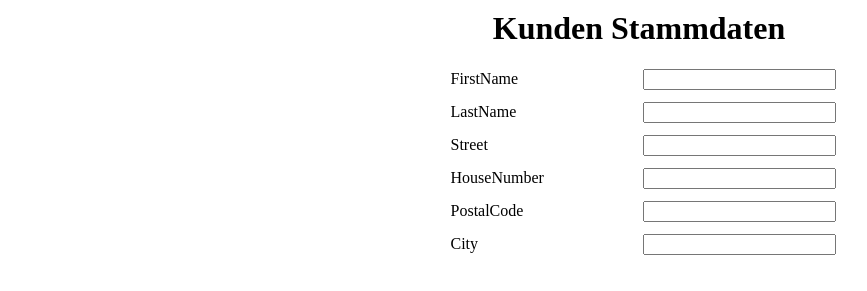
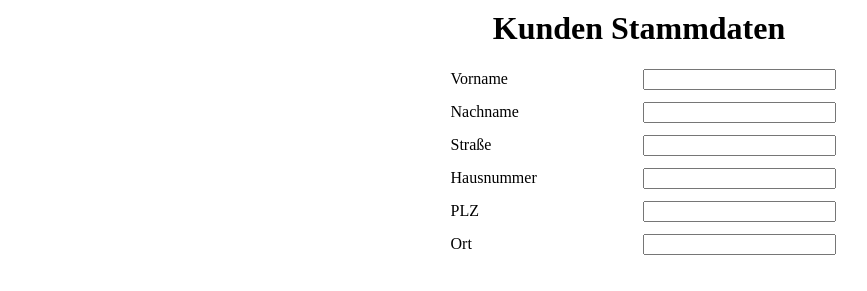
Before and after one commit to DennisJakobi76/bipro-test-gui, an Angular app: page / in a window 1280 px wide. Shown: the part 121-412 px from the top of the page, without its empty margins (1-868 px from the left). Built offline with nearby package versions, Linux system fonts and the light colour scheme.

Commit message:
Refactors customer data component: replaces capitalize function with labelFor for improved label handling

```diff
--- a/src/app/customer-data/customer-data.component.html
+++ b/src/app/customer-data/customer-data.component.html
@@ -1,5 +1,5 @@
 <h1>Kunden Stammdaten</h1>
 <div class="customer-data-entry-container">
-	<app-data-entry *ngFor="let field of fields" [label]="capitalize(field)" [model]="customer"
+	<app-data-entry *ngFor="let field of fields" [label]="labelFor(field)" [model]="customer"
 		[field]="field"></app-data-entry>
 </div>
--- a/src/app/customer-data/customer-data.component.ts
+++ b/src/app/customer-data/customer-data.component.ts
@@ -14,11 +14,20 @@ export class CustomerDataComponent {
   customer: Customer = new Customer('', '', '', '', '', '');
   fields: string[] = [];
 
+  readonly LABELS: Record<string, string> = {
+    firstName: 'Vorname',
+    lastName: 'Nachname',
+    street: 'Straße',
+    houseNumber: 'Hausnummer',
+    postalCode: 'PLZ',
+    city: 'Ort',
+  };
+
   ngOnInit() {
     this.fields = Object.keys(this.customer);
   }
 
-  capitalize(word: string): string {
-    return word.charAt(0).toUpperCase() + word.slice(1);
+  labelFor(field: string): string {
+    return this.LABELS[field] ?? field;
   }
 }
```
